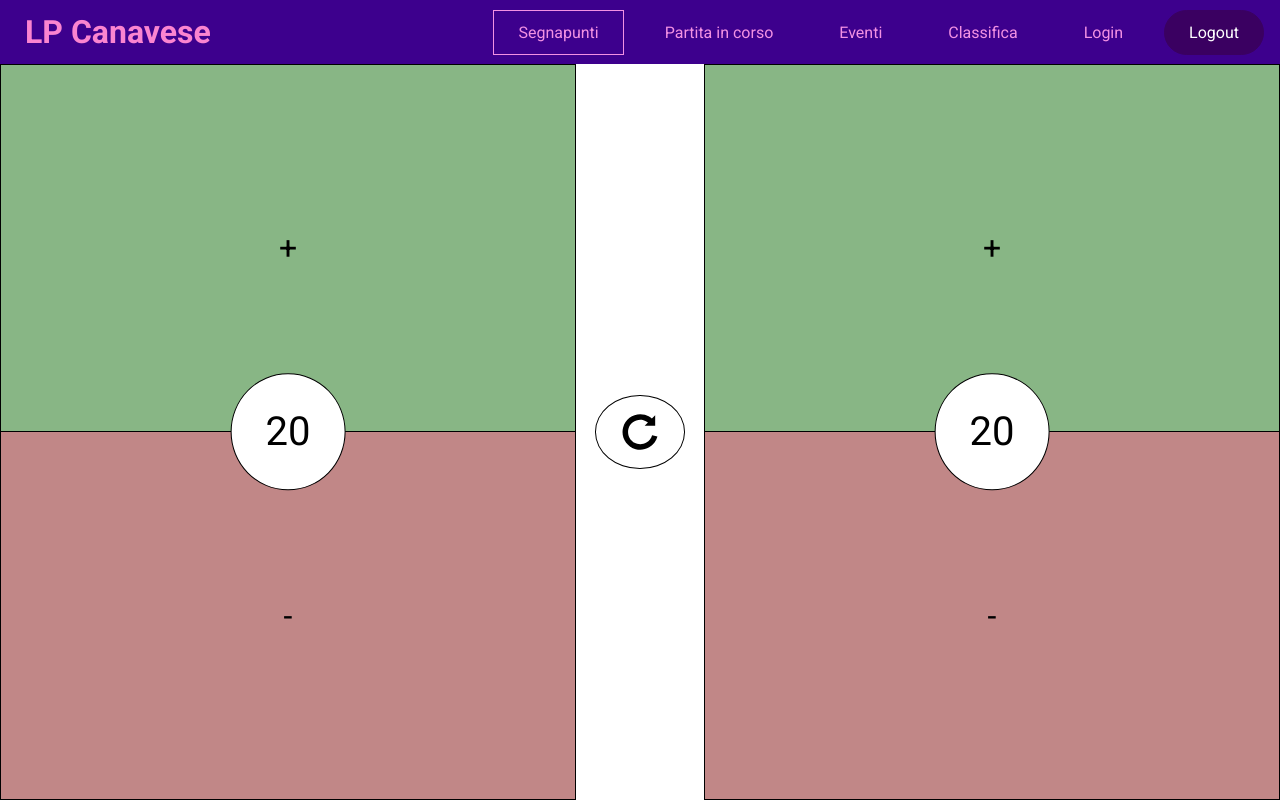
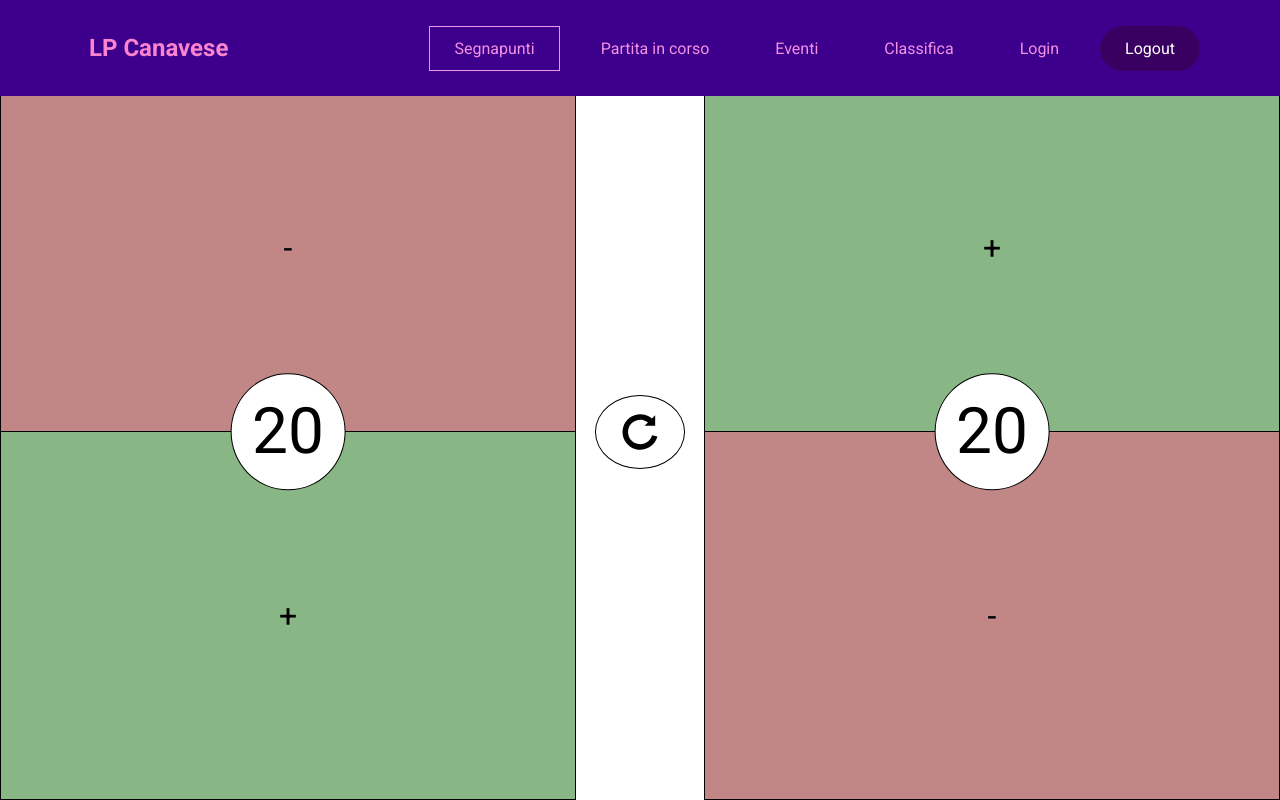
Before and after one commit to MatteoGrosso/mtgleague-fe, a Vue app: page /counter in a window 1280 px wide. Built offline with nearby package versions, Linux system fonts and the light colour scheme.

Commit message:
header fixes + counter

```diff
--- a/src/App.vue
+++ b/src/App.vue
@@ -32,7 +32,7 @@ html {
 body {
   margin: 0;
   display: grid;
-  grid-template-rows: 4rem auto;
+  grid-template-rows: 6rem auto;
   grid-template-areas: "header"
                         "main";
   height: 100%;
--- a/src/components/layout/MobileNav.vue
+++ b/src/components/layout/MobileNav.vue
@@ -68,13 +68,16 @@ li{
 }
 
 .open {
-  display: block !important;
-  opacity: 1 !important;
-  transform: translateY(0) translateX(0) !important;
+  display: block;
+  opacity: 1;
+  transform: translateY(0) translateX(0);
 }
 
-@media (min-width: 67.5rem) {
+@media (min-width: 69rem) {
   .mobile-nav {
+    display: none;
+  }
+  .mobile-nav__items{
     display: none;
   }
 }
--- a/src/components/layout/TheHeader.vue
+++ b/src/components/layout/TheHeader.vue
@@ -7,6 +7,9 @@
       </h1>
     </div>
     <nav class="main-nav">
+      <h1>
+        <router-link class="logo" to="/">LP Canavese</router-link>
+      </h1>
       <ul>
         <li>
           <router-link to="/counter">Segnapunti</router-link>
@@ -43,17 +46,26 @@ export default {
   },
   data() {
     return {
-      isOpen: false
-    }
+      isOpen: false,
+      baseFontSize: parseFloat(getComputedStyle(document.documentElement).fontSize)
+    };
   },
   methods: {
     toggleMobileNav() {
-      this.isOpen= !this.isOpen
+      this.isOpen = !this.isOpen;
     },
-    closeMobileNav(){
-      this.isOpen= false
-    }
-  }
+    closeMobileNav() {
+      this.isOpen = false;
+    },
+    checkViewPortForMobileNav() {
+      if(window.innerWidth>this.baseFontSize){
+        this.closeMobileNav()
+      }
+    },
+  },
+  mounted() {
+    window.addEventListener('resize', this.checkViewPortForMobileNav);
+  },
 };
 </script>
 
@@ -62,6 +74,7 @@ export default {
   min-width: 300px;
   display: flex;
   width: 100%;
+  height: 4rem;
   position: fixed;
   z-index: 10;
   top: 0;
@@ -123,17 +136,32 @@ header li {
 .main-nav {
   display: none;
 }
-.logo{
-  color: #FB84D0
+
+.logo {
+  color: #fb84d0;
 }
 
-@media (min-width: 67.5rem) {
+@media (min-width: 69rem) {
+  .main-header{
+    height: 6rem;
+  }
+
   .main-nav {
     display: flex;
+    align-items: center;
   }
 
   .mobile-header {
     width: 23%;
+    display: none;
+  }
+
+  header nav {
+    width: 90%;
+    margin: auto;
+    display: flex;
+    justify-content: space-between;
+    align-items: center;
   }
 }
 </style>
--- a/src/components/layout/ToggleButton.vue
+++ b/src/components/layout/ToggleButton.vue
@@ -40,7 +40,7 @@ export default {
   margin: 0.6rem 0;
 }
 
-@media (min-width: 67.5rem) {
+@media (min-width: 69rem) {
   .toggle-button {
     display: none;
   }
--- a/src/pages/HealthCounter.vue
+++ b/src/pages/HealthCounter.vue
@@ -1,16 +1,16 @@
 <template>
   <div class="container">
     <div class="counter">
-      <div class="overlay" @click="loseHealth('p1')"><div>-</div></div>
-      <div class="overlay-down" @click="gainHealth('p1')"><div>+</div></div>
+      <div class="overlay-down p1" @click="loseHealth('p1')"><div>-</div></div>
+      <div class="overlay p1" @click="gainHealth('p1')"><div>+</div></div>
       <div class="circle">{{p1}}</div>
     </div>
     <div class="reset" @click="reset">
       <img src="../assets/reset.svg" alt="reset">
     </div>
     <div class="counter">
-      <div class="overlay" @click="loseHealth('p2')"><div>-</div></div>
-      <div class="overlay-down" @click="gainHealth('p2')"><div>+</div></div>
+      <div class="overlay p2" @click="loseHealth('p2')"><div>-</div></div>
+      <div class="overlay-down p2" @click="gainHealth('p2')"><div>+</div></div>
       <div class="circle">{{p2}}</div>
     </div>
   </div>
@@ -84,7 +84,6 @@ img {
   width: 50%;
   height: 100%;
   left: 0;
-  background-color: rgba(132, 16, 16, 0.5);
   display: flex;
   justify-content: center;
   align-items: center;
@@ -96,10 +95,16 @@ img {
   height: 100%;
   left: 50%;
   border-left: 1px solid black;
-  background-color: rgba(18, 110, 12, 0.5);
   display: flex;
   justify-content: center;
   align-items: center;
+}
+
+.overlay-down.p1, .overlay.p2 {
+  background-color: rgba(132, 16, 16, 0.5);
+}
+.overlay.p1, .overlay-down.p2 {
+  background-color: rgba(18, 110, 12, 0.5);
 }
 
 .circle {
@@ -118,12 +123,16 @@ img {
   transform: translate(-50%, -50%); /* Centering trick */
 }
 
+.health.p1{
+  transform: rotateX(-180deg);
+}
+
 .overlay, .overlay-down, .circle, img {
   user-select: none;
 }
 
 
-@media (min-width: 40rem) {
+@media (min-width: 69rem) {
   .container {
   flex-direction: row;
 }
@@ -167,7 +176,7 @@ img {
   display: flex;
   justify-content: center;
   align-items: center;
-  font-size: 2.5rem;
+  font-size: 4rem;
   background-color: white;
 }
 
```
